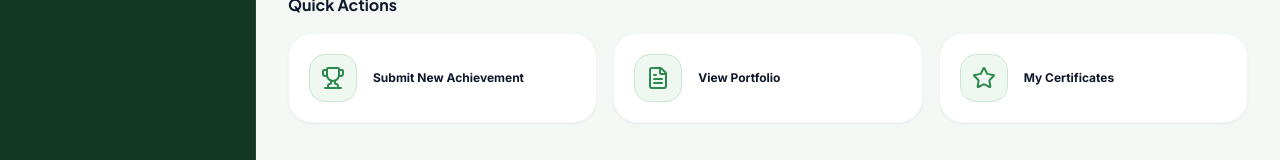
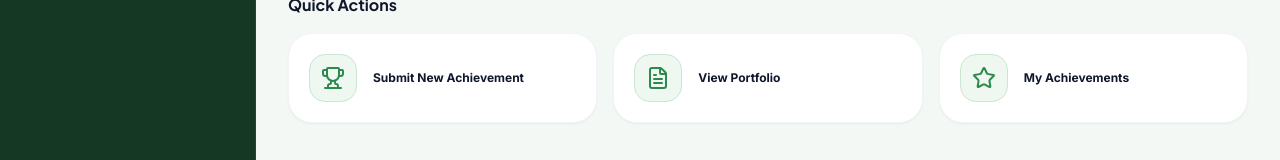
Before and after one commit to Astherisk1229/AchieveNest, a React (Vite) app: page /student/dashboard in a window 1280 px wide. Shown: the part 377-537 px from the top of the page. Built offline with nearby package versions, Linux system fonts and the light colour scheme.

Commit message:
fix: rename Quick Actions My Certificates card to My Achievements

```diff
--- a/src/pages/StudentDashboard.jsx
+++ b/src/pages/StudentDashboard.jsx
@@ -167,7 +167,7 @@ export default function StudentDashboard({ currentUser }) {
               </span>
             </button>
 
-            {/* 3. My Certificates Card */}
+            {/* 3. My Achievements Card */}
             <button
               type="button"
               onClick={() => navigate('/student/achievements')}
@@ -177,7 +177,7 @@ export default function StudentDashboard({ currentUser }) {
                 <Star className="w-6 h-6" />
               </div>
               <span className="text-xs font-bold text-slate-900 group-hover:text-[#2d8a4e] transition">
-                My Certificates
+                My Achievements
               </span>
             </button>
 
```
